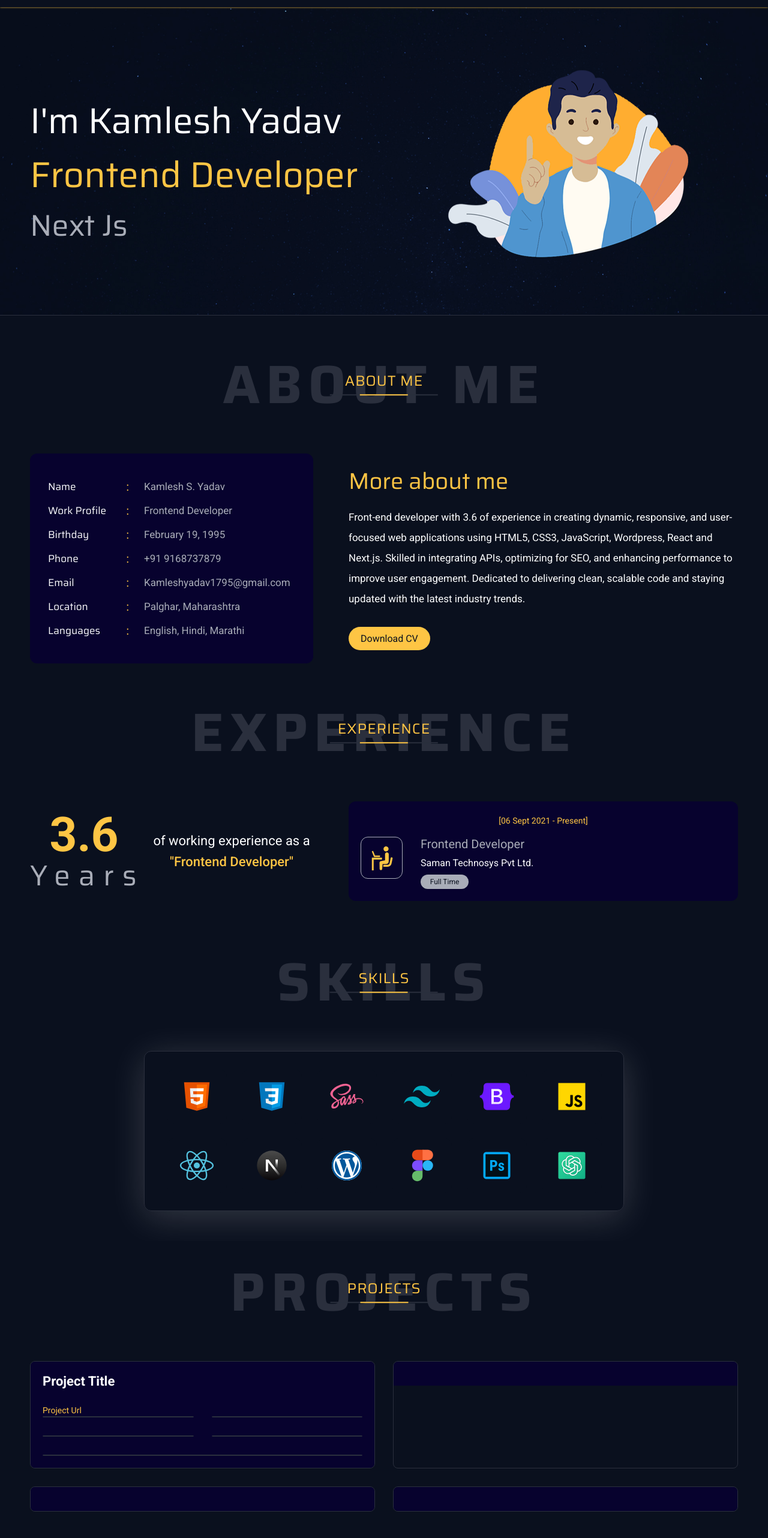
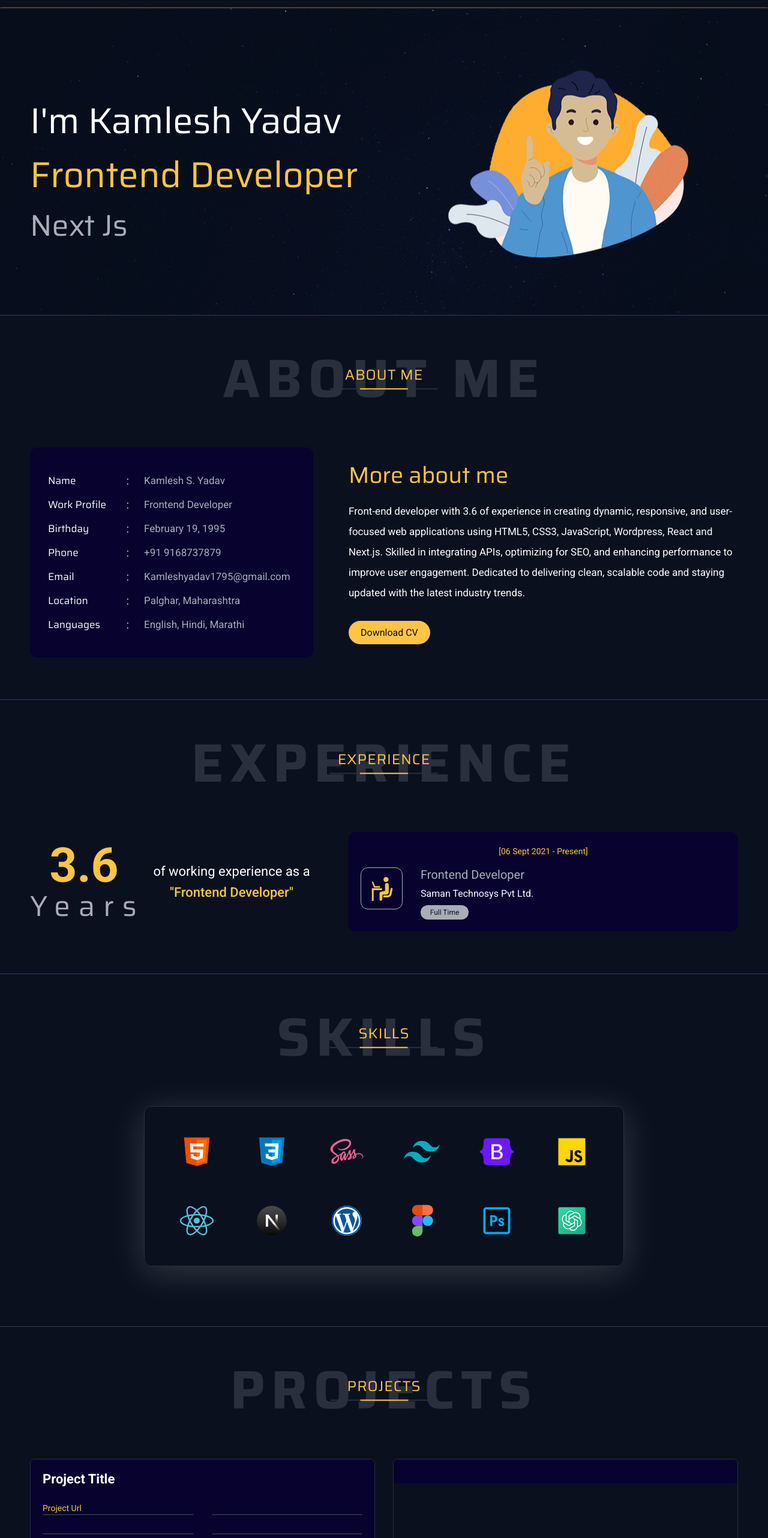
Before and after one commit to kamleshyad/next-portfolio, a Next.js app: page / in a window 1280 px wide. Shown: the part 62-2626 px from the top of the page at 60% size. Built offline with nearby package versions, Linux system fonts and the light colour scheme.

Commit message:
border color changed and added to every section

```diff
--- a/app/(pages)/(home)/page.jsx
+++ b/app/(pages)/(home)/page.jsx
@@ -22,13 +22,13 @@ const Home = () => {
                     <Experiencesec />
                 </Container>
             </section>
-            <section className={styles.experiencesec} aria-labelledby='skill'>
+            <section className={styles.skillsec} aria-labelledby='skill'>
                 <Container container="lg-">
                     <Sectiontitle title="Skills" id="skill"/>
                     <Skillsec />
                 </Container>
             </section>
-            <section className={styles.experiencesec} aria-labelledby='Project'>
+            <section className={styles.projectsec} aria-labelledby='Project'>
                 <Container container="lg-">
                     <Sectiontitle title="Projects" id="Project"/>
                     <Projectsec />
--- a/app/(pages)/(home)/page.module.scss
+++ b/app/(pages)/(home)/page.module.scss
@@ -1,2 +1,4 @@
-.aboutsec{padding: 80px 0 30px; background: $color-black;}
-.experiencesec{padding: 50px 0; background: $color-black;}
+.aboutsec{padding: 70px 0; background: $color-black;}
+.experiencesec{padding: 70px 0; background: $color-black; border-top: 1px solid $color-border;}
+.skillsec{padding: 70px 0 100px; background: $color-black; border-top: 1px solid $color-border;}
+.projectsec{padding: 70px 0; background: $color-black; border-top: 1px solid $color-border;}
--- a/app/_assets/css/variables.scss
+++ b/app/_assets/css/variables.scss
@@ -7,3 +7,4 @@ $color-yellow: #fec544;
 $color-lightgrey: #a9adb8;
 $color-grey: #2a2f3d;
 $color-blue: #07022e;
+$color-border: #3c3764;
--- a/app/_components/organisms/banner/banner.module.scss
+++ b/app/_components/organisms/banner/banner.module.scss
@@ -1,4 +1,4 @@
-.bannersec{padding: 120px 0 80px; background: url('/images/hero-bg.jpg') no-repeat top center; background-size: cover; border-bottom: 1px solid $color-grey;
+.bannersec{padding: 120px 0 80px; background: url('/images/hero-bg.jpg') no-repeat top center; background-size: cover; border-bottom: 1px solid $color-border;
     .bnrwrap{
         @include d-flex(30px, row, wrap); font-size: 0; justify-content: space-between; align-items: center;
             .bnrleftsec { width: 48%;
--- a/app/_components/organisms/copyright/copyright.module.scss
+++ b/app/_components/organisms/copyright/copyright.module.scss
@@ -1,4 +1,4 @@
-.copyrightsec{@include border-top(1px, solid, $color-grey); padding: 15px 0; background: $color-black; }
+.copyrightsec{@include border-top(1px, solid, $color-border); padding: 20px 0; background: $color-black; }
 .copyrightsec p{@include text-style(14px, $color-white, 400, normal); text-align: center;
 span{color: $color-yellow;}
 }
--- a/app/_components/organisms/footer/footer.module.scss
+++ b/app/_components/organisms/footer/footer.module.scss
@@ -1,7 +1,7 @@
-.sitefooter{background: $color-black; padding: 40px 0;
+.sitefooter{padding: 70px 0; background: $color-black; border-top: 1px solid $color-border;
     .contactsec{ @include d-flex(30px, row, wrap); align-items: center; justify-content: center;
-        .contactleft{width: 60%;}
-        .contactright{width: 37%;
+        .contactleft{width: 50%; display: flex; justify-content: center;}
+        .contactright{width: 40%;
         h3{@include text-style(30px, $color-yellow, 500, normal); margin-bottom: 20px;}
         p{@include text-style(16px, $color-lightgrey, 400, 28px);}
 
--- a/app/_components/organisms/innerbanner/innerbanner.module.scss
+++ b/app/_components/organisms/innerbanner/innerbanner.module.scss
@@ -1,3 +1,3 @@
-.innerbnrsec{padding: 100px 0; background: url('/images/hero-bg.jpg') no-repeat top center; background-size: cover; border-bottom: 1px solid #383838;
+.innerbnrsec{padding: 100px 0; background: url('/images/hero-bg.jpg') no-repeat top center; background-size: cover; border-bottom: 1px solid $color-border;
     h1{@include text-style(50px, $color-lightgrey, 500, 50px); font-family: $secondary-font; text-align: center;}
 }
```
Also changed, not shown: app/_components/organisms/expereincesec/experiencesec.module.scss (line endings or trailing spaces).
